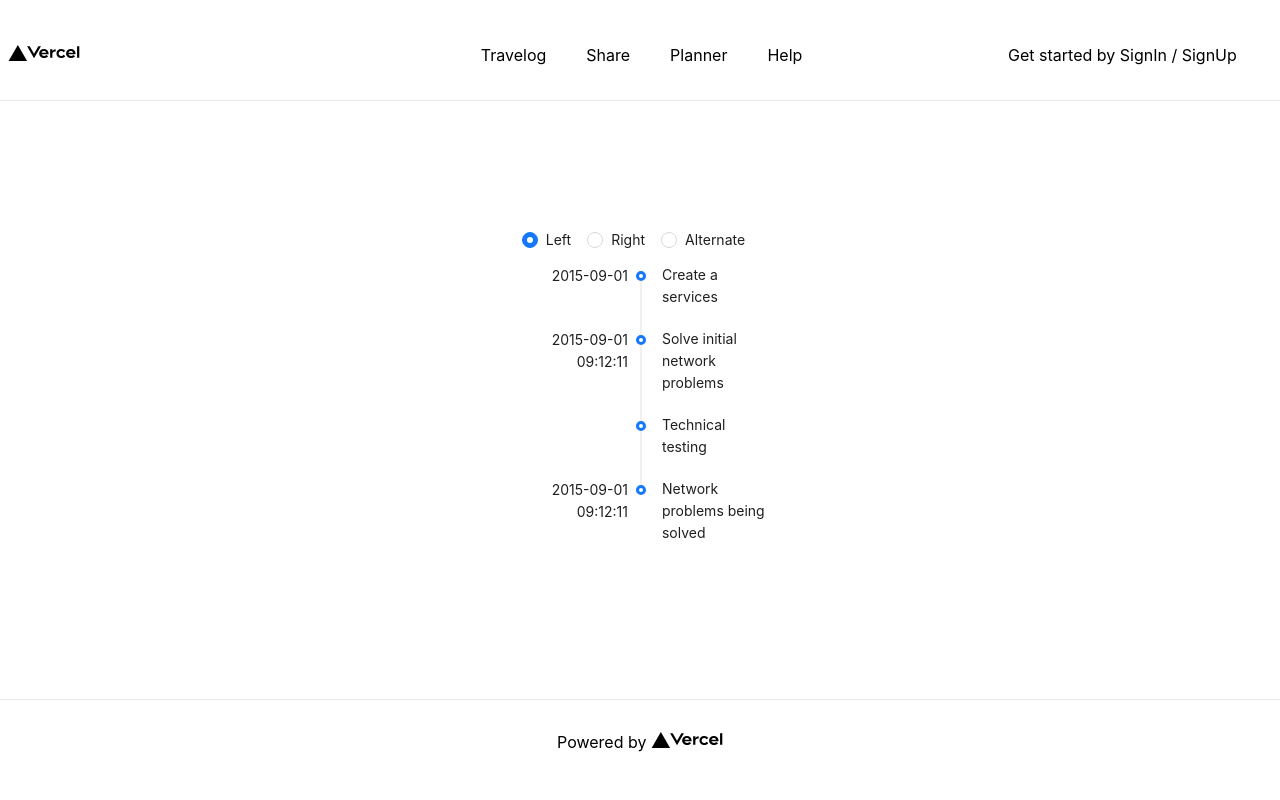
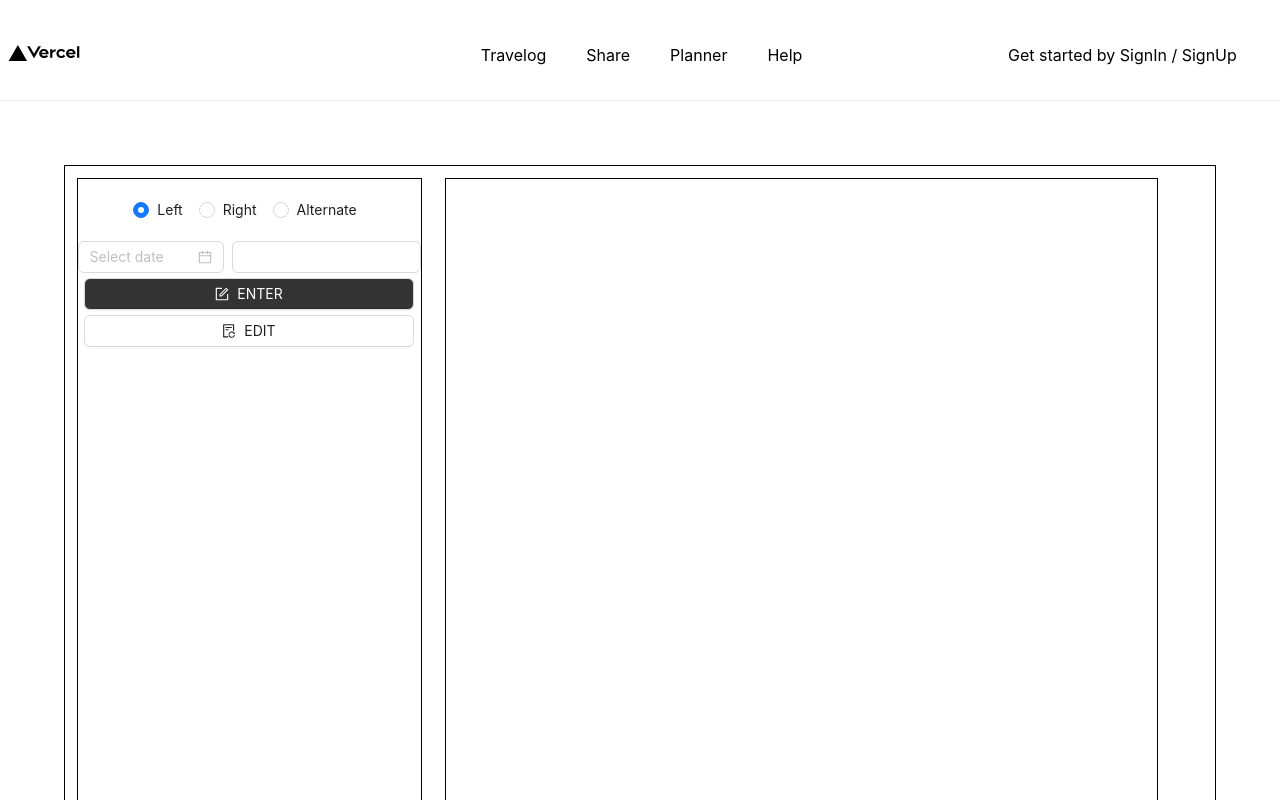
Before and after one commit to jjung-222/my-travelog, a Next.js app: page /travelog in a window 1280 px wide. Shown: the top 800 px of the page. Built offline with nearby package versions, Linux system fonts and the light colour scheme.

Commit message:
timeline commit

```diff
--- a/src/components/Contents/TravelogPage.js
+++ b/src/components/Contents/TravelogPage.js
@@ -1,54 +1,132 @@
 import styles from "../../../styles/Home.module.css";
 import React, {useState} from "react";
-import plannerStyles from "../../../styles/Planner.module.css";
-import { Radio, Timeline } from 'antd';
+import travelogStyles from "../../../styles/Travelog.module.css";
+import {Button, DatePicker, Input, Radio, Space, Timeline} from 'antd';
+import {FileSyncOutlined, FormOutlined} from "@ant-design/icons";
+import TimeLineItem from "../travelog/TimeLineItem";
 
 export default function TravelogPage() {
 
     const [mode, setMode] = useState('left');
+    const [log, setLog] = useState({label:'', children: ''});
+    const [logList, setLogList] = useState([]);
+    const [isEdit, setEdit] = useState(false);
 
     const onChange = (e) => {
         setMode(e.target.value);
     };
 
+    const onChangeDate = (date, dateString) => {
+        setLog({...log, label: dateString, date: date})
+    }
+
+    const onInputChangeMemo = (e) => {
+        setLog({...log, children: e.target.value})
+    }
+
+    const onClickEnter = () => {
+        let newLogList = logList.concat(log);
+        setLogList(newLogList);
+        setLog({label: '', children: ''});
+    }
+
+    const onClickEdit = () => {
+        if(isEdit) {
+            setEdit(!isEdit)
+            setLogList(logList);
+        } else {
+            setEdit(!isEdit)
+        }
+    }
+
+    const onDeleteItem = (index) => {
+        let newLogList = logList.filter((item, i)=>{
+            if(i != index) {
+                return item;
+            }
+        })
+        setLogList(newLogList);
+    }
+
+    const onEditItemDate = (date, dateString, index) => {
+        let newLogList = logList.map((item, i)=>{
+            if(i == index) {
+                return {...item, date: date, label: dateString};
+            } else {
+                return item
+            }
+        })
+        setLogList(newLogList);
+    }
+
+    const onEditItemMemo = (editedItem, index) => {
+        let newLogList = logList.map((item, i)=>{
+            if(i == index) {
+                return {...item, children: editedItem};
+            } else {
+                return item
+            }
+        })
+        setLogList(newLogList);
+    }
+
+
 
     return (
         <main className={styles.main2}>
-            <main className={styles.main2}>
-                <div>
+            <div className={travelogStyles.travelogContainer}>
+                <div className={travelogStyles.timelineLog}>
                     <Radio.Group
+                        className={travelogStyles.radioBtn}
                         onChange={onChange}
                         value={mode}
-                        style={{
-                            marginBottom: 20,
-                        }}
                     >
                         <Radio value="left">Left</Radio>
                         <Radio value="right">Right</Radio>
                         <Radio value="alternate">Alternate</Radio>
                     </Radio.Group>
-                    <Timeline
-                        mode={mode}
-                        items={[
-                            {
-                                label: '2015-09-01',
-                                children: 'Create a services',
-                            },
-                            {
-                                label: '2015-09-01 09:12:11',
-                                children: 'Solve initial network problems',
-                            },
-                            {
-                                children: 'Technical testing',
-                            },
-                            {
-                                label: '2015-09-01 09:12:11',
-                                children: 'Network problems being solved',
-                            },
-                        ]}
-                    />
+                    <Space  className={travelogStyles.inputStyle} direction="horizontal">
+                        <DatePicker className={travelogStyles.inputDate} value={log.date} onChange={onChangeDate} />
+                        <Input className={travelogStyles.inputMemo} value={log.children} onChange={onInputChangeMemo} />
+                    </Space>
+
+                    <div className={travelogStyles.btnGroupStyle}>
+                        {
+                            !isEdit &&
+                            <Button
+                                className={travelogStyles.btnStyle1}
+                                type="default"
+                                icon={<FormOutlined/>}
+                                onClick={onClickEnter}
+                            >
+                                ENTER
+                            </Button>
+                        }
+                        <Button
+                            className={ isEdit ? travelogStyles.btnStyle2Reverse : travelogStyles.btnStyle2}
+                            type="default"
+                            icon={<FileSyncOutlined />}
+                            onClick={onClickEdit}
+                        >
+                            {isEdit ? "FINISH EDIT" : "EDIT"}
+                        </Button>
+                    </div>
+                    {
+                        isEdit ?
+                            logList.map((item, index)=>{
+                                return <TimeLineItem item={item} index={index} onDeleteItem={onDeleteItem} onEditItemMemo={onEditItemMemo} onEditItemDate={onEditItemDate}/>
+                            })
+                            :
+                            <Timeline
+                                mode={mode}
+                                items={logList}
+                            />
+                    }
                 </div>
-            </main>
+                <div className={travelogStyles.content}>
+
+                </div>
+            </div>
         </main>
     )
 }
--- /dev/null
+++ b/src/components/travelog/TimeLineItem.js
@@ -0,0 +1,27 @@
+import React from 'react';
+import {DeleteOutlined} from '@ant-design/icons';
+import {Button, Card, DatePicker, Input, Space} from 'antd';
+import travelogStyles from "../../../styles/Travelog.module.css";
+
+export default function TimeLineItem(props) {
+    const onChangeDate = (date, dateString) => {
+        props.onEditItemDate(date, dateString, props.index)
+    }
+
+    const onInputChangeMemo = (e) => {
+        props.onEditItemMemo(e.target.value, props.index)
+    }
+
+    const onClickDelete = () =>{
+        props.onDeleteItem(props.index)
+    }
+
+
+    return (
+        <Space className={travelogStyles.inputStyle} direction="horizontal">
+            <DatePicker className={travelogStyles.inputDate} value={props.item.date} onChange={onChangeDate} />
+            <Input className={travelogStyles.inputMemo} value={props.item.children} onChange={onInputChangeMemo} />
+            <Button icon={<DeleteOutlined />} onClick={onClickDelete}/>
+        </Space>
+    )
+};
--- /dev/null
+++ b/styles/Travelog.module.css
@@ -0,0 +1,62 @@
+.travelogContainer {
+    display: flex;
+    height: 100%;
+    width: 90%;
+    border: 1px solid #000000;
+    overflow-y: scroll;
+    background-color: rgba(255, 255, 255); //background-color: rgba(255, 255, 255, 0.5);
+}
+
+.timelineLog {
+    text-align: center;
+    margin: 1%;
+    height: 780px;
+    width: 30%;
+    border: 1px solid #000000;
+    overflow-y: scroll;
+    flex-direction: column;
+    background-color: rgba(255, 255, 255);
+}
+
+.content {
+    margin: 1%;
+    width: 62%;
+    border: 1px solid #000000;
+}
+
+.radioBtn {
+    margin: 20px;
+}
+
+.inputStyle {
+    margin-bottom: 5px;
+}
+
+.btnGroupStyle {
+    width: 96%;
+    margin-left: 2%;
+    margin-bottom: 15px;
+}
+
+.btnStyle1 {
+    width: 100%;
+    margin-bottom: 5px;
+    color: #ffffff;
+    background-color: #333333;
+}
+
+.btnStyle2 {
+    width: 100%;
+    margin-bottom: 5px;
+}
+
+.btnStyle2Reverse {
+    width: 100%;
+    margin-bottom: 5px;
+    color: #ffffff;
+    background-color: #333333;
+}
+
+.inputMemo {
+    margin-right: 0px;
+}
```
Also changed, not shown: src/components/planner/BudgetInput.js (+3 -4 lines).
